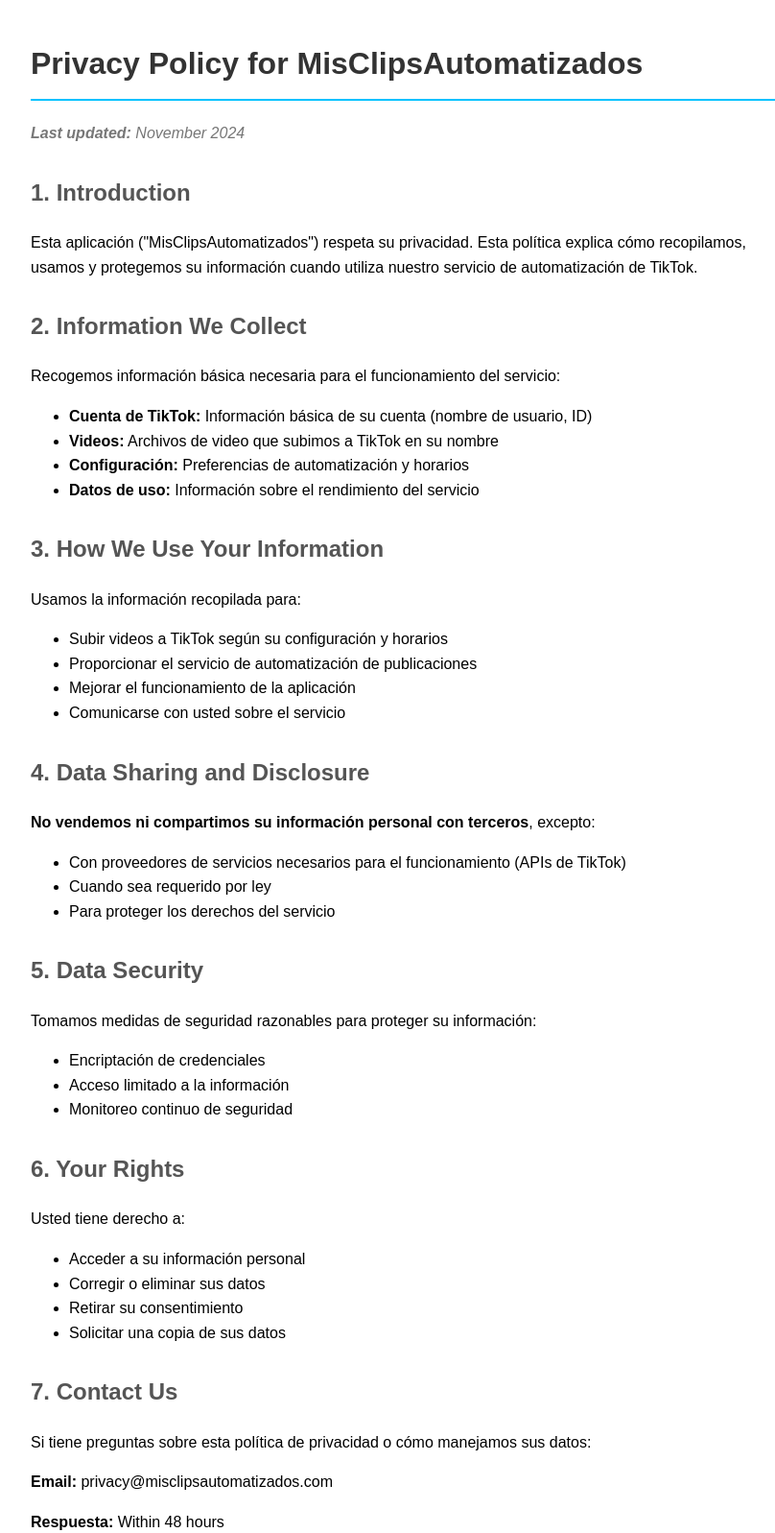
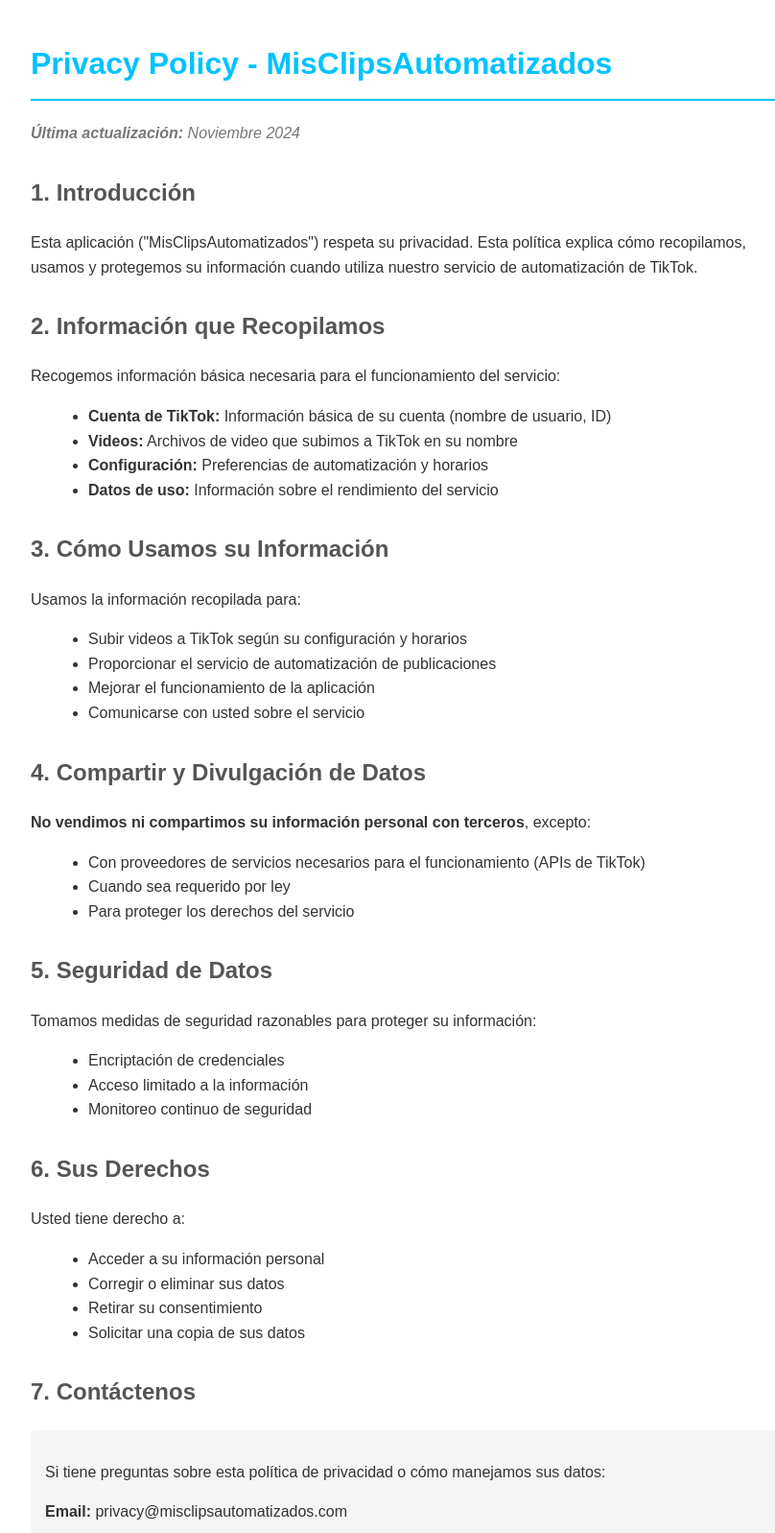
Before and after one commit to kioshinn/mis-clips-privacy, a plain HTML site: page index.html in a window 1280 px wide. Shown: the top 1597 px of the page at 96% size, without its empty margins (208-1016 px from the left). Drawn offline with Linux system fonts and the light colour scheme.

Commit message:
Add files via upload

```diff
--- a/index.html
+++ b/index.html
@@ -1,5 +1,5 @@
 <!DOCTYPE html>
-<html lang="en">
+<html lang="es">
 <head>
     <meta charset="UTF-8">
     <meta name="viewport" content="width=device-width, initial-scale=1.0">
@@ -11,21 +11,28 @@
             margin: 0 auto;
             padding: 20px;
             line-height: 1.6;
+            color: #333;
         }
-        h1 { color: #333; border-bottom: 2px solid #00c2ff; padding-bottom: 10px; }
+        h1 {
+            color: #00c2ff;
+            border-bottom: 2px solid #00c2ff;
+            padding-bottom: 10px;
+        }
         h2 { color: #555; margin-top: 30px; }
         p { margin-bottom: 15px; }
         .last-updated { color: #777; font-style: italic; }
+        ul { margin-left: 20px; }
+        .contact { background: #f5f5f5; padding: 15px; border-radius: 5px; }
     </style>
 </head>
 <body>
-    <h1>Privacy Policy for MisClipsAutomatizados</h1>
-    <p class="last-updated"><strong>Last updated:</strong> November 2024</p>
+    <h1>Privacy Policy - MisClipsAutomatizados</h1>
+    <p class="last-updated"><strong>Última actualización:</strong> Noviembre 2024</p>
 
-    <h2>1. Introduction</h2>
+    <h2>1. Introducción</h2>
     <p>Esta aplicación ("MisClipsAutomatizados") respeta su privacidad. Esta política explica cómo recopilamos, usamos y protegemos su información cuando utiliza nuestro servicio de automatización de TikTok.</p>
 
-    <h2>2. Information We Collect</h2>
+    <h2>2. Información que Recopilamos</h2>
     <p>Recogemos información básica necesaria para el funcionamiento del servicio:</p>
     <ul>
         <li><strong>Cuenta de TikTok:</strong> Información básica de su cuenta (nombre de usuario, ID)</li>
@@ -34,7 +41,7 @@
         <li><strong>Datos de uso:</strong> Información sobre el rendimiento del servicio</li>
     </ul>
 
-    <h2>3. How We Use Your Information</h2>
+    <h2>3. Cómo Usamos su Información</h2>
     <p>Usamos la información recopilada para:</p>
     <ul>
         <li>Subir videos a TikTok según su configuración y horarios</li>
@@ -43,15 +50,15 @@
         <li>Comunicarse con usted sobre el servicio</li>
     </ul>
 
-    <h2>4. Data Sharing and Disclosure</h2>
-    <p><strong>No vendemos ni compartimos su información personal con terceros</strong>, excepto:</p>
+    <h2>4. Compartir y Divulgación de Datos</h2>
+    <p><strong>No vendimos ni compartimos su información personal con terceros</strong>, excepto:</p>
     <ul>
         <li>Con proveedores de servicios necesarios para el funcionamiento (APIs de TikTok)</li>
         <li>Cuando sea requerido por ley</li>
         <li>Para proteger los derechos del servicio</li>
     </ul>
 
-    <h2>5. Data Security</h2>
+    <h2>5. Seguridad de Datos</h2>
     <p>Tomamos medidas de seguridad razonables para proteger su información:</p>
     <ul>
         <li>Encriptación de credenciales</li>
@@ -59,7 +66,7 @@
         <li>Monitoreo continuo de seguridad</li>
     </ul>
 
-    <h2>6. Your Rights</h2>
+    <h2>6. Sus Derechos</h2>
     <p>Usted tiene derecho a:</p>
     <ul>
         <li>Acceder a su información personal</li>
@@ -68,18 +75,20 @@
         <li>Solicitar una copia de sus datos</li>
     </ul>
 
-    <h2>7. Contact Us</h2>
-    <p>Si tiene preguntas sobre esta política de privacidad o cómo manejamos sus datos:</p>
-    <p><strong>Email:</strong> privacy@misclipsautomatizados.com</p>
-    <p><strong>Respuesta:</strong> Within 48 hours</p>
+    <h2>7. Contáctenos</h2>
+    <div class="contact">
+        <p>Si tiene preguntas sobre esta política de privacidad o cómo manejamos sus datos:</p>
+        <p><strong>Email:</strong> privacy@misclipsautomatizados.com</p>
+        <p><strong>Tiempo de respuesta:</strong> Dentro de 48 horas</p>
+    </div>
 
-    <h2>8. Changes to This Policy</h2>
+    <h2>8. Cambios a esta Política</h2>
     <p>Podemos actualizar esta política ocasionalmente. Le notificaremos sobre cambios significativos por email o a través del servicio.</p>
 
-    <h2>9. TikTok Compliance</h2>
+    <h2>9. Cumplimiento con TikTok</h2>
     <p>Este servicio cumple con los <a href="https://www.tiktok.com/legal/privacy-policy" target="_blank">Términos de Servicio y Política de Privacidad de TikTok</a>.</p>
 
     <hr>
-    <p><small>© 2024 MisClipsAutomatizados. All rights reserved.</small></p>
+    <p><small>© 2024 MisClipsAutomatizados. Todos los derechos reservados.</small></p>
 </body>
 </html>
```
